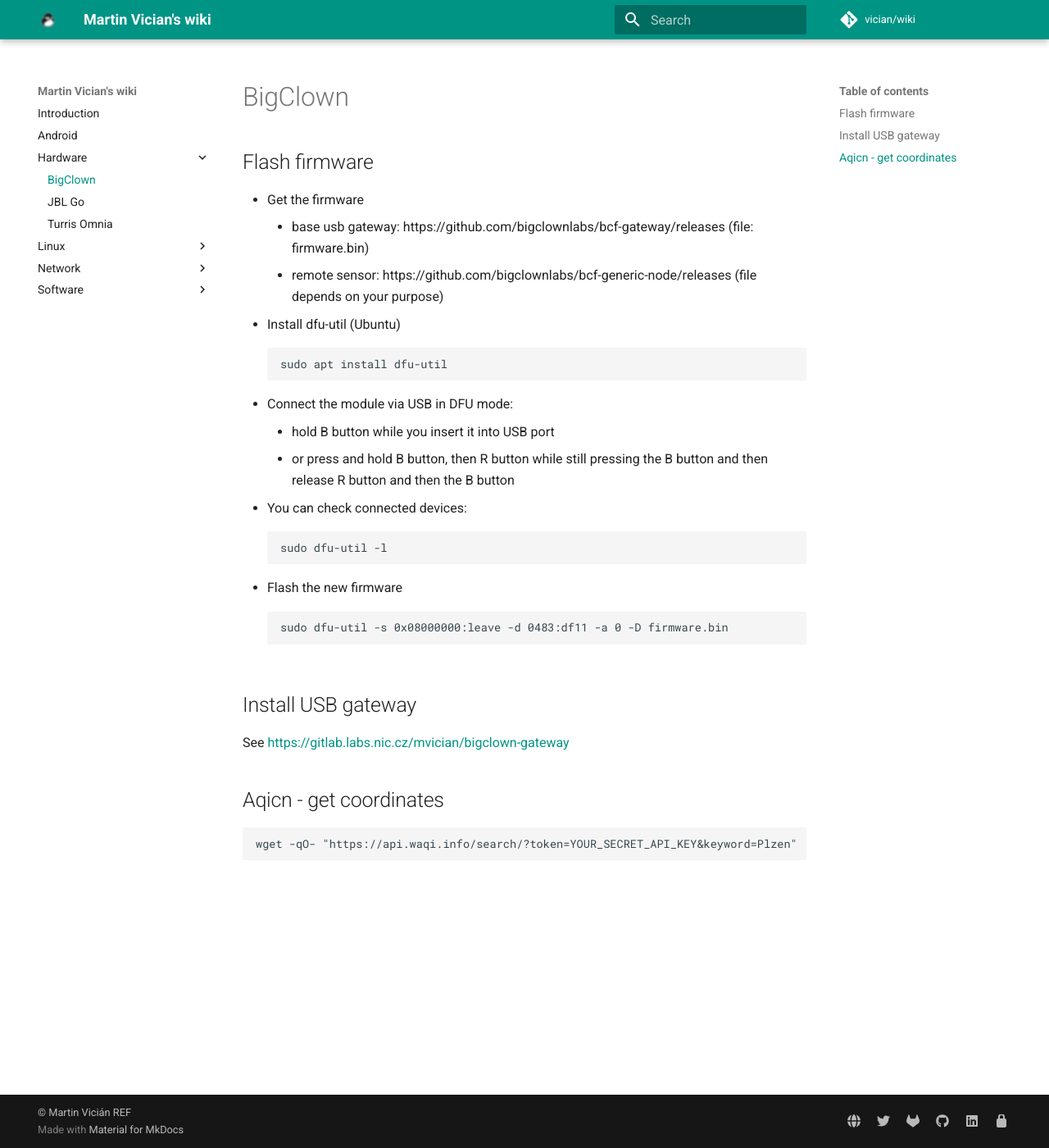
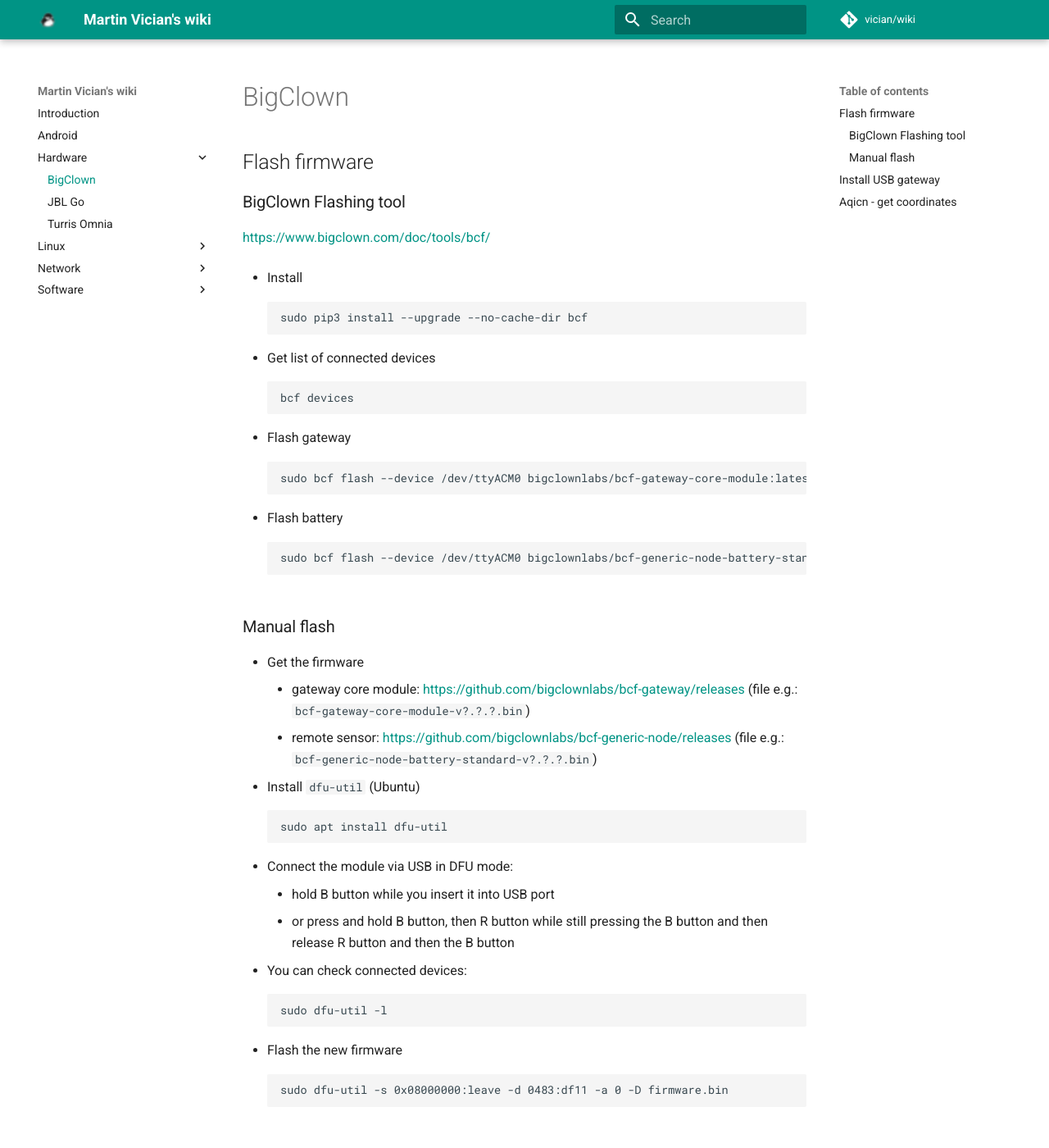
Before and after one commit to vician/wiki, an MkDocs documentation site: the page built from docs/hardware/BigClown.md, in a window 1280 px wide and 1400 px high. Shown: the whole window at 82% size. Built offline with MkDocs 1.6.1 and Material for MkDocs 9.7.7, drawn with Linux system fonts in a browser that asks for light colours; comment, search, counter and statistics services are not loaded.

Commit message:
better bigclown

```diff
--- a/docs/hardware/BigClown.md
+++ b/docs/hardware/BigClown.md
@@ -1,9 +1,31 @@
 ## Flash firmware
 
+### BigClown Flashing tool
+
+<https://www.bigclown.com/doc/tools/bcf/>
+
+- Install
+
+		sudo pip3 install --upgrade --no-cache-dir bcf
+
+- Get list of connected devices
+
+		bcf devices
+
+- Flash gateway
+
+		sudo bcf flash --device /dev/ttyACM0 bigclownlabs/bcf-gateway-core-module:latest
+
+- Flash battery
+
+		sudo bcf flash --device /dev/ttyACM0 bigclownlabs/bcf-generic-node-battery-standard:latest
+
+### Manual flash
+
 - Get the firmware
-	- base usb gateway: https://github.com/bigclownlabs/bcf-gateway/releases (file: firmware.bin)
-	- remote sensor: https://github.com/bigclownlabs/bcf-generic-node/releases (file depends on your purpose)
-- Install dfu-util (Ubuntu)
+	- gateway core module: <https://github.com/bigclownlabs/bcf-gateway/releases> (file e.g.: `bcf-gateway-core-module-v?.?.?.bin`)
+	- remote sensor: <https://github.com/bigclownlabs/bcf-generic-node/releases> (file e.g.: `bcf-generic-node-battery-standard-v?.?.?.bin`)
+- Install `dfu-util` (Ubuntu)
 
 		sudo apt install dfu-util
 
```
